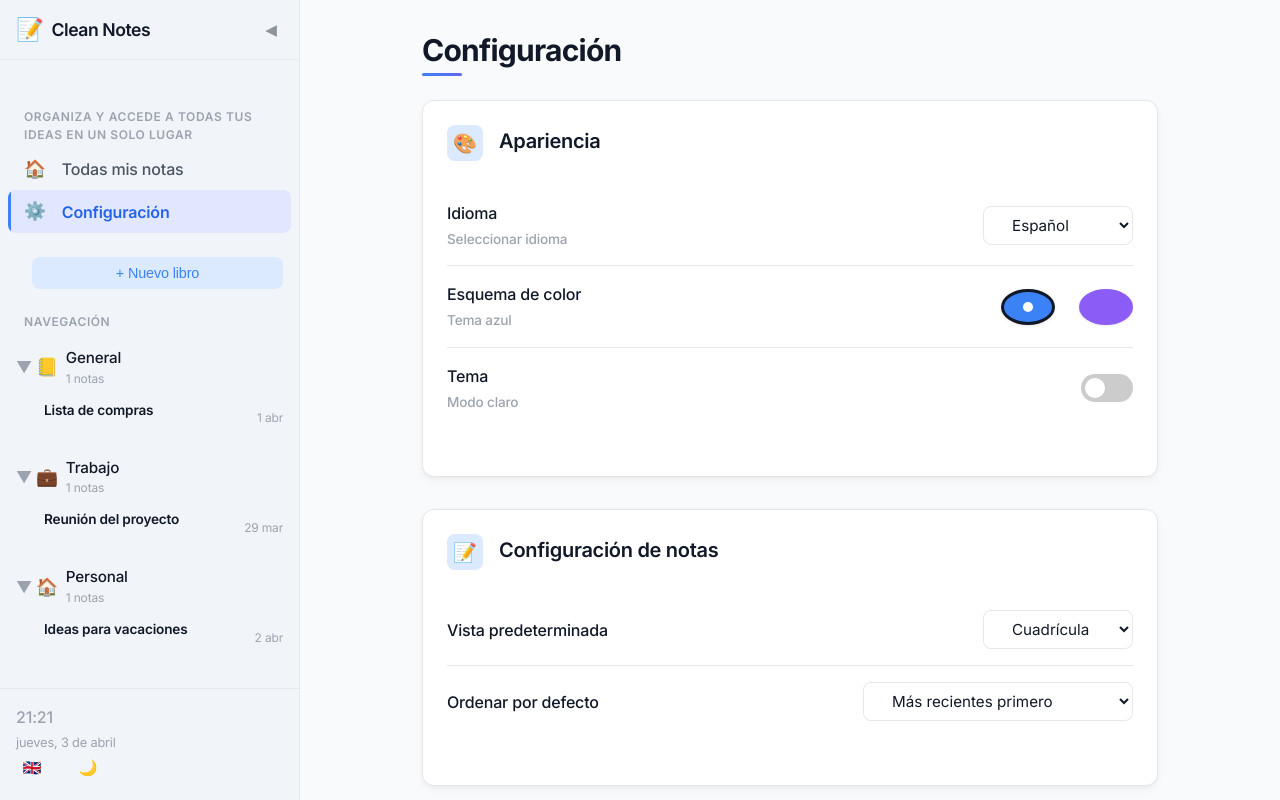
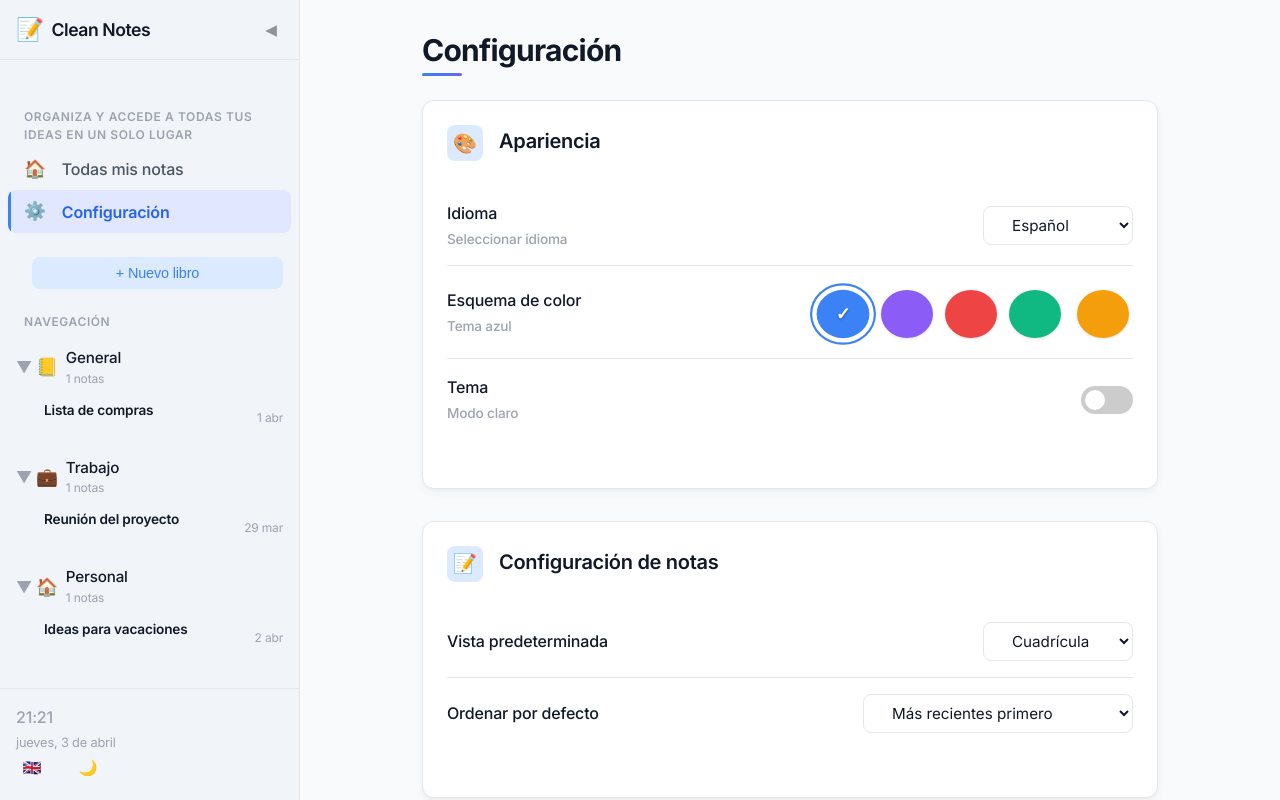
Before and after one commit to CerberusProgrammer/clean-notes-web, a React (Vite) app: page /settings in a window 1280 px wide. Built offline with nearby package versions, Linux system fonts and the light colour scheme.

Commit message:
Agregar nuevos temas de color: rojo, verde y ámbar; actualizar traducciones y estilos en la página de configuración

```diff
--- a/src/i18n/locales/en.ts
+++ b/src/i18n/locales/en.ts
@@ -124,5 +124,8 @@ export default {
     colorTheme: "Color scheme",
     blueTheme: "Blue theme",
     purpleTheme: "Purple theme",
+    redTheme: "Red theme",
+    greenTheme: "Green theme",
+    amberTheme: "Amber theme",
   },
 };
--- a/src/i18n/locales/es.ts
+++ b/src/i18n/locales/es.ts
@@ -124,5 +124,8 @@ export default {
     colorTheme: "Esquema de color",
     blueTheme: "Tema azul",
     purpleTheme: "Tema morado",
+    redTheme: "Tema rojo",
+    greenTheme: "Tema verde",
+    amberTheme: "Tema ámbar",
   },
 };
--- a/src/index.css
+++ b/src/index.css
@@ -59,7 +59,6 @@
   --transition-bounce: 0.5s cubic-bezier(0.18, 1.25, 0.4, 1);
 }
 
-/* Variables para el tema morado */
 .purple-theme {
   --primary: #8b5cf6;
   --primary-dark: #6d28d9;
@@ -79,13 +78,93 @@
   --focus-ring: 0 0 0 2px var(--primary-light);
 }
 
-/* El tema morado en modo oscuro puede necesitar ajustes específicos */
 .dark-theme.purple-theme {
   --primary: #a78bfa;
   --primary-dark: #8b5cf6;
   --primary-light: #4c1d95;
   --secondary: #c4b5fd;
   --sidebar-active: #4c1d95;
+}
+
+.red-theme {
+  --primary: #ef4444;
+  --primary-dark: #dc2626;
+  --primary-light: #fee2e2;
+  --secondary: #f87171;
+  --sidebar-active: #fecaca;
+  --gradient-primary: linear-gradient(
+    135deg,
+    var(--primary) 0%,
+    var(--secondary) 100%
+  );
+  --gradient-subtle: linear-gradient(
+    135deg,
+    var(--primary-light) 0%,
+    #ffd6d6 100%
+  );
+  --focus-ring: 0 0 0 2px var(--primary-light);
+}
+
+.dark-theme.red-theme {
+  --primary: #f87171;
+  --primary-dark: #ef4444;
+  --primary-light: #7f1d1d;
+  --secondary: #fca5a5;
+  --sidebar-active: #7f1d1d;
+}
+
+.green-theme {
+  --primary: #10b981;
+  --primary-dark: #059669;
+  --primary-light: #d1fae5;
+  --secondary: #34d399;
+  --sidebar-active: #a7f3d0;
+  --gradient-primary: linear-gradient(
+    135deg,
+    var(--primary) 0%,
+    var(--secondary) 100%
+  );
+  --gradient-subtle: linear-gradient(
+    135deg,
+    var(--primary-light) 0%,
+    #daffef 100%
+  );
+  --focus-ring: 0 0 0 2px var(--primary-light);
+}
+
+.dark-theme.green-theme {
+  --primary: #34d399;
+  --primary-dark: #10b981;
+  --primary-light: #064e3b;
+  --secondary: #6ee7b7;
+  --sidebar-active: #064e3b;
+}
+
+.amber-theme {
+  --primary: #f59e0b;
+  --primary-dark: #d97706;
+  --primary-light: #fef3c7;
+  --secondary: #fbbf24;
+  --sidebar-active: #fde68a;
+  --gradient-primary: linear-gradient(
+    135deg,
+    var(--primary) 0%,
+    var(--secondary) 100%
+  );
+  --gradient-subtle: linear-gradient(
+    135deg,
+    var(--primary-light) 0%,
+    #fff0c0 100%
+  );
+  --focus-ring: 0 0 0 2px var(--primary-light);
+}
+
+.dark-theme.amber-theme {
+  --primary: #fbbf24;
+  --primary-dark: #f59e0b;
+  --primary-light: #78350f;
+  --secondary: #fcd34d;
+  --sidebar-active: #78350f;
 }
 
 * {
--- a/src/pages/SettingsPage.css
+++ b/src/pages/SettingsPage.css
@@ -278,45 +278,53 @@ input:checked + .toggle-slider:before {
   }
 }
 
-/* Añadir al final del archivo */
-
 .color-theme-options {
   display: flex;
-  gap: var(--space-md);
+  gap: var(--space-xs);
+  flex-wrap: wrap;
+  justify-content: flex-start;
+  margin-top: var(--space-xs);
 }
 
 .color-theme-option {
-  width: 36px;
-  height: 36px;
-  border-radius: 50%;
+  width: 48px;
+  height: 48px;
+  border-radius: 100%;
   cursor: pointer;
-  border: 3px solid transparent;
-  transition: all 0.2s ease;
+  border: 2px solid transparent;
+  transition: all 0.3s ease;
   position: relative;
+  margin: 4px;
+  box-shadow: 0 1px 3px rgba(0, 0, 0, 0.1);
 }
 
 .color-theme-option.active {
-  border-color: var(--text-primary);
+  transform: scale(1.1);
+  box-shadow: 0 0 0 2px var(--surface), 0 0 0 4px var(--primary);
+  border-color: white;
 }
 
 .color-theme-option::after {
-  content: "";
+  content: "✓";
   position: absolute;
   left: 50%;
   top: 50%;
-  transform: translate(-50%, -50%) scale(0);
+  transform: translate(-50%, -50%);
   color: white;
-  width: 10px;
-  height: 10px;
-  background-color: white;
-  border-radius: 50%;
+  font-size: 16px;
+  font-weight: bold;
   opacity: 0;
-  transition: transform 0.2s, opacity 0.2s;
+  text-shadow: 0 1px 2px rgba(0, 0, 0, 0.4);
+  transition: opacity 0.2s ease;
 }
 
 .color-theme-option.active::after {
   opacity: 1;
-  transform: translate(-50%, -50%) scale(1);
+}
+
+.color-theme-option:hover {
+  transform: scale(1.1);
+  box-shadow: 0 3px 6px rgba(0, 0, 0, 0.2);
 }
 
 .color-theme-option.blue {
@@ -326,3 +334,19 @@ input:checked + .toggle-slider:before {
 .color-theme-option.purple {
   background-color: #8b5cf6;
 }
+
+.color-theme-option.red {
+  background-color: #ef4444;
+}
+
+.color-theme-option.green {
+  background-color: #10b981;
+}
+
+.color-theme-option.amber {
+  background-color: #f59e0b;
+}
+
+.dark-theme .color-theme-option.active {
+  box-shadow: 0 0 0 2px var(--background), 0 0 0 4px var(--primary);
+}
--- a/src/pages/SettingsPage.tsx
+++ b/src/pages/SettingsPage.tsx
@@ -324,14 +324,19 @@ export default function SettingsPage() {
             </div>
           </div>
 
-          {/* Opción para tema de color */}
           <div className="setting-row">
             <div className="setting-label">
               <span>{t.settings.colorTheme}</span>
               <span className="setting-description">
                 {colorTheme === "blue"
                   ? t.settings.blueTheme
-                  : t.settings.purpleTheme}
+                  : colorTheme === "purple"
+                  ? t.settings.purpleTheme
+                  : colorTheme === "red"
+                  ? t.settings.redTheme
+                  : colorTheme === "green"
+                  ? t.settings.greenTheme
+                  : t.settings.amberTheme}
               </span>
             </div>
             <div className="setting-control">
@@ -349,6 +354,27 @@ export default function SettingsPage() {
                   }`}
                   onClick={() => handleColorThemeChange("purple")}
                   aria-label={t.settings.purpleTheme}
+                />
+                <button
+                  className={`color-theme-option red ${
+                    colorTheme === "red" ? "active" : ""
+                  }`}
+                  onClick={() => handleColorThemeChange("red")}
+                  aria-label={t.settings.redTheme}
+                />
+                <button
+                  className={`color-theme-option green ${
+                    colorTheme === "green" ? "active" : ""
+                  }`}
+                  onClick={() => handleColorThemeChange("green")}
+                  aria-label={t.settings.greenTheme}
+                />
+                <button
+                  className={`color-theme-option amber ${
+                    colorTheme === "amber" ? "active" : ""
+                  }`}
+                  onClick={() => handleColorThemeChange("amber")}
+                  aria-label={t.settings.amberTheme}
                 />
               </div>
             </div>
--- a/src/utils/theme_provider.ts
+++ b/src/utils/theme_provider.ts
@@ -1,13 +1,21 @@
-export type ThemeColor = "blue" | "purple";
+export type ThemeColor = "blue" | "purple" | "red" | "green" | "amber";
 
 /**
  * Cambia el tema de color de la aplicación
  */
 export function setThemeColor(color: ThemeColor): void {
-  if (color === "purple") {
-    document.body.classList.add("purple-theme");
-  } else {
-    document.body.classList.remove("purple-theme");
+  // Eliminar todas las clases de tema existentes
+  document.body.classList.remove(
+    "blue-theme",
+    "purple-theme",
+    "red-theme",
+    "green-theme",
+    "amber-theme"
+  );
+
+  // Añadir la clase del tema seleccionado
+  if (color !== "blue") {
+    document.body.classList.add(`${color}-theme`);
   }
 
   // Guardar en localStorage
```
